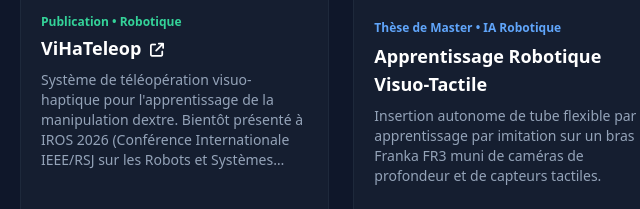
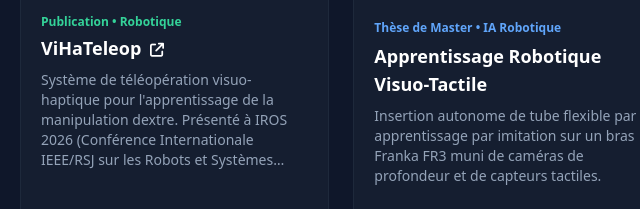
Before and after one commit to paulm-08/paulm-08.github.io, a plain HTML site: page index.html in a window 1280 px wide. Shown: the part 591-800 px from the top of the page, 132-772 px from the left. Drawn offline with nearby package versions, Linux system fonts and the light colour scheme.

Commit message:
Update IROS reference, add link to conference webpage

```diff
--- a/index.html
+++ b/index.html
@@ -149,8 +149,8 @@
 
                             </h4>
                             <p class="text-sm text-slate-400 mt-2 line-clamp-5"
-                                data-en="A visual-haptic teleoperation system for dexterous manipulation learning. Soon to be presented at IROS 2026 (IEEE/RSJ International Conference on Intelligent Robots and Systems)."
-                                data-fr="Système de téléopération visuo-haptique pour l'apprentissage de la manipulation dextre. Bientôt présenté à IROS 2026 (Conférence Internationale IEEE/RSJ sur les Robots et Systèmes Intelligents).">
+                                data-en="A visual-haptic teleoperation system for dexterous manipulation learning. Featured at IROS 2026 (IEEE/RSJ International Conference on Intelligent Robots and Systems)."
+                                data-fr="Système de téléopération visuo-haptique pour l'apprentissage de la manipulation dextre. Présenté à IROS 2026 (Conférence Internationale IEEE/RSJ sur les Robots et Systèmes Intelligents).">
                             </p>
                         </div>
                         <div class="text-xs text-slate-500 font-semibold mt-4 flex items-center justify-between">
@@ -485,7 +485,7 @@
                         <div class="mt-6 border-t border-slate-800 pt-4">
                             <h4 class="text-xs font-bold text-slate-400 uppercase tracking-wider mb-3">Résultats Marquants</h4>
                             <ul class="space-y-2 text-sm text-slate-300">
-                                <li class="flex items-start gap-2"><i class="fa-solid fa-check text-blue-400 mt-1 text-xs"></i> <span>Système de téléopération <strong>ViHaTeleop</strong> validé par un article scientifique co-écrit, accepté à la conférence <strong>IROS 2026</strong>.</span></li>
+                                <li class="flex items-start gap-2"><i class="fa-solid fa-check text-blue-400 mt-1 text-xs"></i> <span>Système de téléopération <strong>ViHaTeleop</strong> validé par un article scientifique co-écrit, accepté à la conférence <strong><a href="https://2026.ieee-iros.org/" target="_blank">IROS 2026 <i class="fa-solid fa-arrow-up-right-from-square text-[14px] ml-1"></i></a></strong>.</span></li>
                                 <li class="flex items-start gap-2"><i class="fa-solid fa-check text-blue-400 mt-1 text-xs"></i> <span>Collecte d'un jeu de données de <strong>300 démonstrations</strong> pour l'apprentissage par imitation.</span></li>
                                 <li class="flex items-start gap-2"><i class="fa-solid fa-check text-blue-400 mt-1 text-xs"></i> <span>Développement d'un pipeline complet d'apprentissage robotique : collecte de données, extraction des caractéristiques visuelles et tactiles, entraînement du modèle et déploiement.</span></li>
                             </ul>
@@ -555,7 +555,7 @@
                         <div class="mt-6 border-t border-slate-800 pt-4">
                             <h4 class="text-xs font-bold text-slate-400 uppercase tracking-wider mb-3">Key Milestones</h4>
                             <ul class="space-y-2 text-sm text-slate-300">
-                                <li class="flex items-start gap-2"><i class="fa-solid fa-check text-blue-400 mt-1 text-xs"></i> <span>Validated <strong>ViHaTeleop</strong> system with a co-authored research paper accepted at <strong>IROS 2026</strong>.</span></li>
+                                <li class="flex items-start gap-2"><i class="fa-solid fa-check text-blue-400 mt-1 text-xs"></i> <span>Validated <strong>ViHaTeleop</strong> system with a co-authored research paper accepted at <strong><a href="https://2026.ieee-iros.org/" target="_blank">IROS 2026 <i class="fa-solid fa-arrow-up-right-from-square text-[14px] ml-1"></i></a></strong>.</span></li>
                                 <li class="flex items-start gap-2"><i class="fa-solid fa-check text-blue-400 mt-1 text-xs"></i> <span>Collected a dataset of <strong>300 demonstrations</strong> for imitation learning training.</span></li>
                                 <li class="flex items-start gap-2"><i class="fa-solid fa-check text-blue-400 mt-1 text-xs"></i> <span>Engineered end-to-end robot learning pipeline: data collection, visuo-tactile feature extraction, model policy training, and deployment.</span></li>
                             </ul>
```
